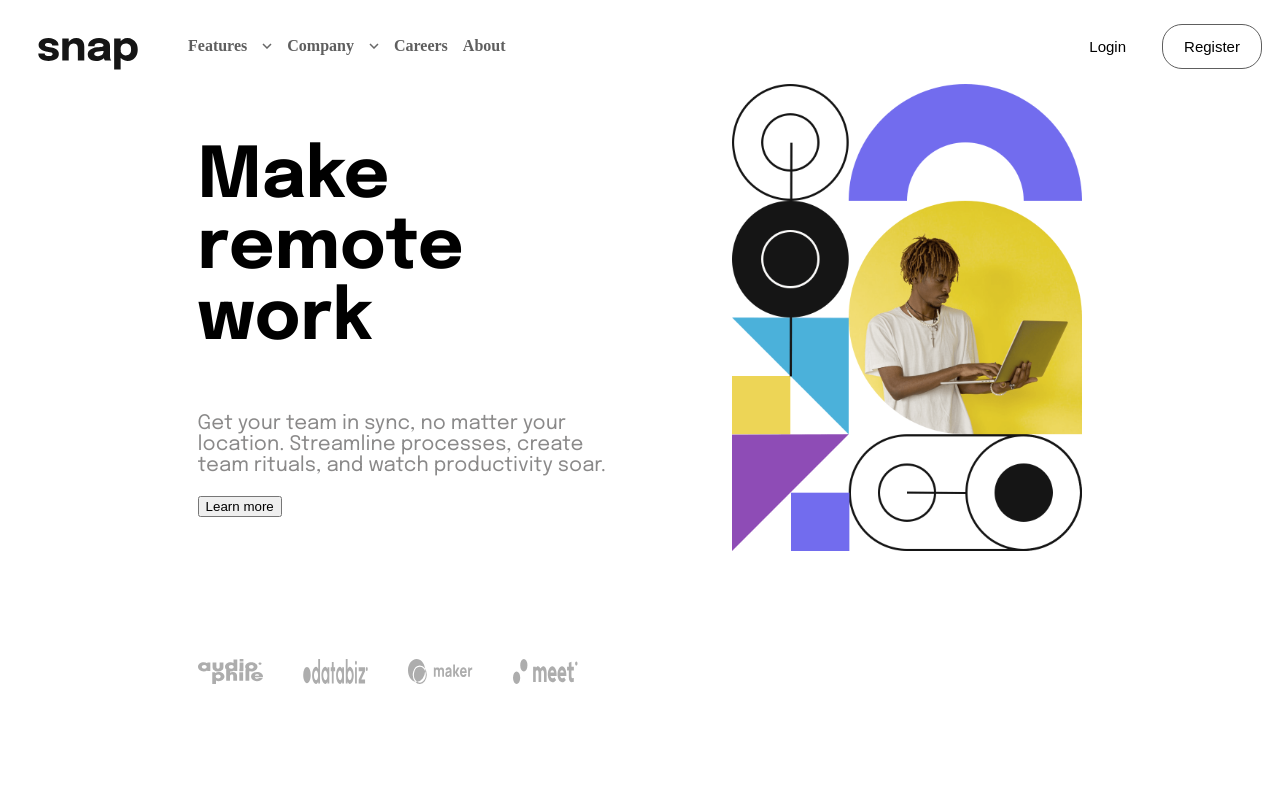
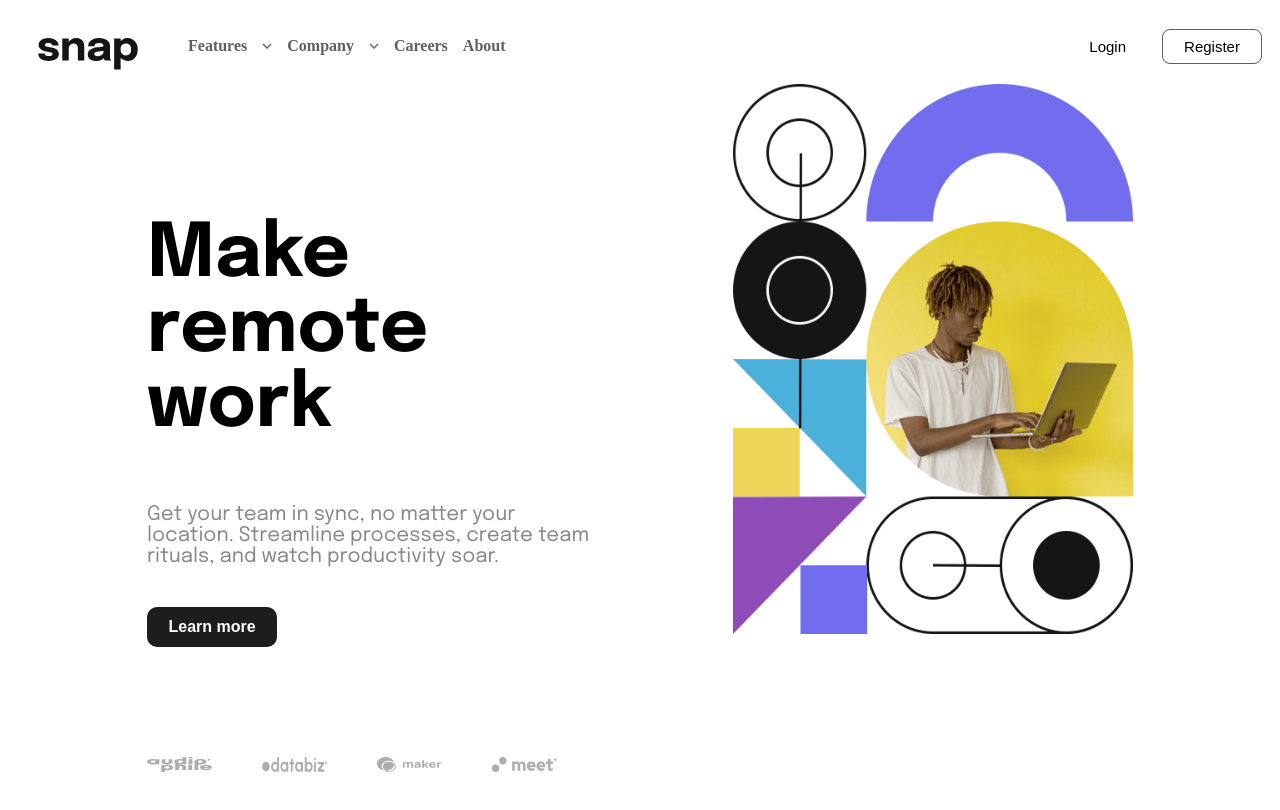
Before and after one commit to wyssaall/project-css-2, a plain HTML site: page index.html in a window 1280 px wide. Drawn offline with Linux system fonts and the light colour scheme.

Commit message:
last changes

```diff
--- a/index.html
+++ b/index.html
@@ -1,20 +1,22 @@
 <!DOCTYPE html>
 <html lang="en">
   <head>
-    <meta charset="UTF-8">
-    <meta name="viewport" content="width=device-width, initial-scale=1.0">
-    <title>Document</title>
-    <link rel="stylesheet" href="styles.css">
+    <meta charset="UTF-8" />
+    <meta name="viewport" content="width=device-width, initial-scale=1.0" />
+    <title>snap</title>
+    <link rel="stylesheet" href="styles.css" />
   </head>
   <body>
     <header>
-      <div  class="navigation">
+      <div class="navigation">
         <div class="logo">
-            <img src="./assets/logo.svg" alt="">
+          <img src="./assets/logo.svg" alt="" />
         </div>
         <nav>
-          <a href="#">features</a><img src="./assets/icon-arrow-down.svg" alt="">
-          <a href="#">company</a><img src="./assets/icon-arrow-down.svg" alt="">
+          <a href="#">features</a
+          ><img src="./assets/icon-arrow-down.svg" alt="" />
+          <a href="#">company</a
+          ><img src="./assets/icon-arrow-down.svg" alt="" />
           <a href="#">careers</a>
           <a href="#">about</a>
         </nav>
@@ -26,25 +28,24 @@
     </header>
 
     <section class="home">
-
       <div class="left-home">
         <div class="text">
-         <h1>  Make remote work</h1>
-         <p>  Get your team in sync, no matter your location. Streamline processes,
-            create team rituals, and watch productivity soar.</p>
-         <button> Learn more</button>
+          <h1>Make remote work</h1>
+          <p>
+            Get your team in sync, no matter your location. Streamline
+            processes, create team rituals, and watch productivity soar.
+          </p>
+          <button>Learn more</button>
         </div>
         <div class="clients">
-         <img src="./assets/client-audiophile.svg" alt="">
-         <img src="./assets/client-databiz.svg" alt="">
-         <img src="./assets/client-maker.svg" alt="">
-         <img src="./assets/client-meet.svg" alt="">
-
+          <img src="./assets/client-audiophile.svg" alt="" />
+          <img src="./assets/client-databiz.svg" alt="" />
+          <img src="./assets/client-maker.svg" alt="" />
+          <img src="./assets/client-meet.svg" alt="" />
         </div>
       </div>
       <div class="right-home">
-        <img src="./assets/image-hero-desktop.png" alt="">
-
+        <img src="./assets/image-hero-desktop.png" alt="" />
       </div>
     </section>
   </body>
--- a/styles.css
+++ b/styles.css
@@ -61,8 +61,8 @@ cursor: pointer;
 }
 .btns .reg{
     width: 100px;
-    height: 45px;
-    border-radius: 20px;
+    height: 35px;
+    border-radius: 8px;
     border: 1px solid rgb(94, 94, 94);
     background-color: transparent;
     text-transform: capitalize;
@@ -74,23 +74,34 @@ cursor: pointer;
 .home{
     display: flex;
     flex-direction: row;
-    width: 70%;
-    height:75vh;
+    width: 78%;
+    height:95vh;
     margin: 0 auto;
     align-items: center;
 }
 .left-home{
     display: flex;
     flex-direction: column;
-    height: 100%;
+    height: 81%;
      justify-content: space-between;
 }
+.left-home button{
+     margin-top: 20px;
+     width: 130px;
+     height: 40px;
+     border-radius: 10px;
+     font-size: 16px;
+     border: none;
+     background-color: rgb(29, 29, 29);
+     color: white;
+     font-weight: 600;
+}
 .text{
-    width: 78%;
+    width: 76%;
     font-family: "Epilogue", serif;
 }
 .text h1{
-    font-size: 70px;
+    font-size: 74px;
 }
 .text p{
     font-size: 20px;
@@ -99,11 +110,11 @@ cursor: pointer;
 .left-home .clients{
     display: flex;
     flex-direction: row;
-    gap: 40px;
+    gap: 50px;
 }
 .left-home .clients img{
     width: 65px;
-    height:25px;
+    height:15px;
 }
 
 
@@ -113,5 +124,6 @@ cursor: pointer;
     height: 100%;
 }
 .right-home img{
-width: 350px;
+width: 400px;
+height: 550px;
 }
```
Lines whose indentation alone changed are shown as unchanged.
